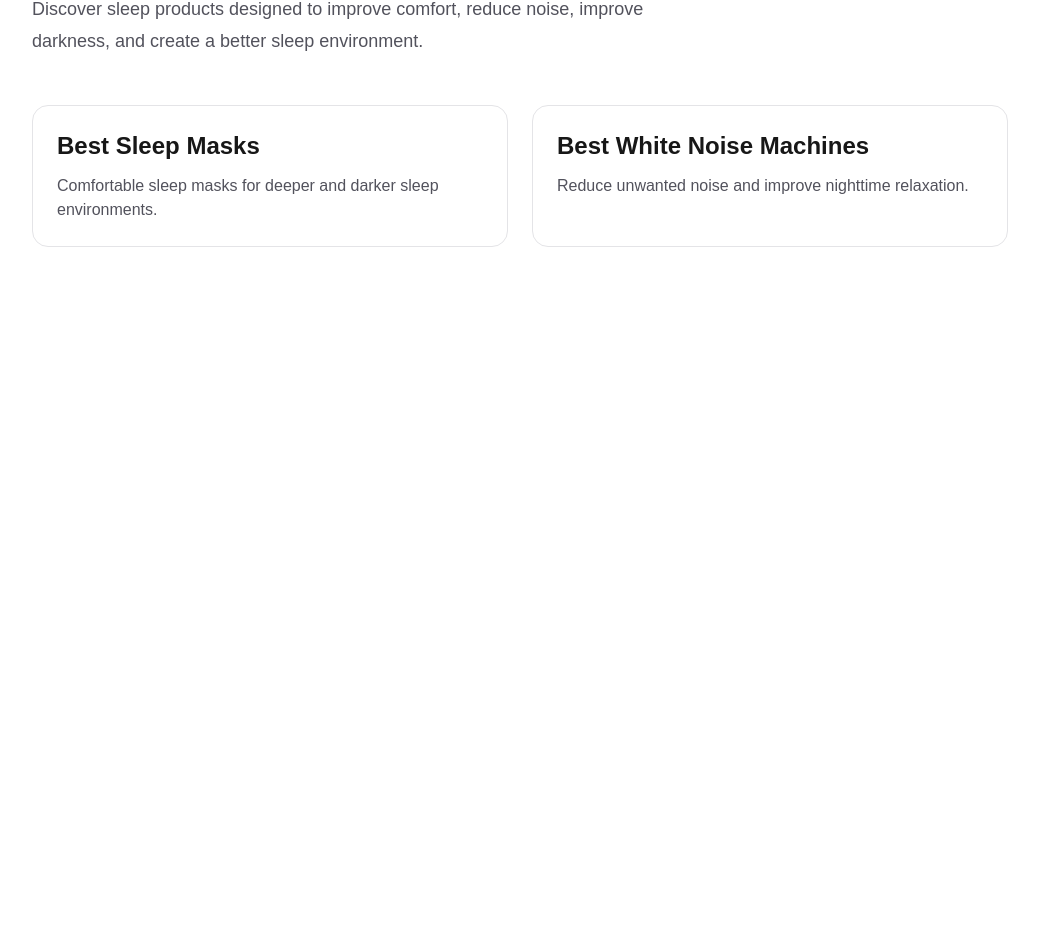
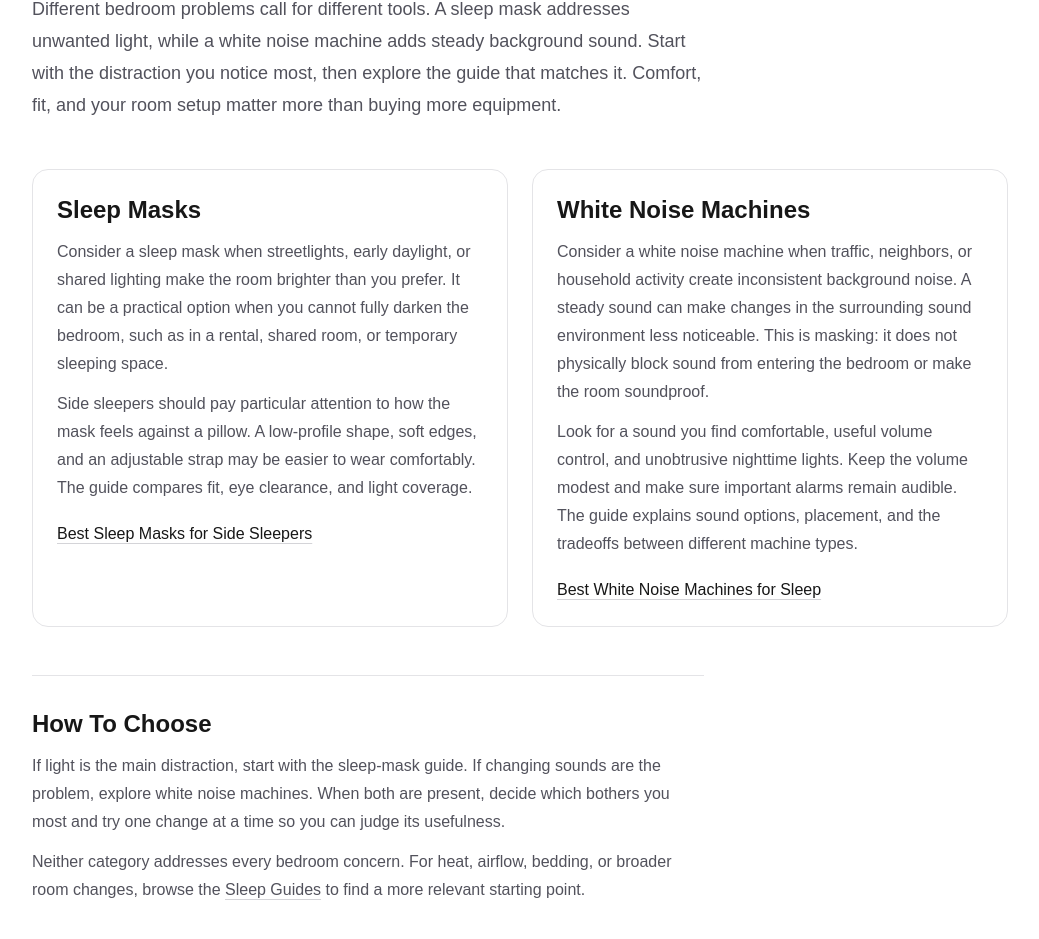
Before and after one commit to Lee-ciang/sleep-project, a Next.js app: page /best in a window 1280 px wide. Shown: the part 159-1098 px from the top of the page, without its empty margins (120-1159 px from the left). Before the commit the page ends 800 px from the top, so only its background shows below. Built offline with nearby package versions, Linux system fonts and the light colour scheme.

Commit message:
Improve best products hub for crawl experiment

```diff
--- a/app/best/page.tsx
+++ b/app/best/page.tsx
@@ -1,4 +1,6 @@
 import type { Metadata } from "next";
+import Link from "next/link";
+
 export const metadata: Metadata = {
   title: "Best Sleep Products",
   description:
@@ -22,31 +24,86 @@ export default function BestPage() {
       </h1>
 
       <p className="mt-6 max-w-2xl text-lg leading-8 text-zinc-600">
-        Discover sleep products designed to improve comfort, reduce noise,
-        improve darkness, and create a better sleep environment.
+        Different bedroom problems call for different tools. A sleep mask
+        addresses unwanted light, while a white noise machine adds steady
+        background sound. Start with the distraction you notice most, then
+        explore the guide that matches it. Comfort, fit, and your room setup
+        matter more than buying more equipment.
       </p>
 
       <div className="mt-12 grid gap-6 md:grid-cols-2">
         <article className="rounded-2xl border border-zinc-200 p-6">
           <h2 className="text-2xl font-semibold">
-            Best Sleep Masks
+            Sleep Masks
           </h2>
 
-          <p className="mt-3 text-zinc-600">
-            Comfortable sleep masks for deeper and darker sleep environments.
+          <p className="mt-3 leading-7 text-zinc-600">
+            Consider a sleep mask when streetlights, early daylight, or shared
+            lighting make the room brighter than you prefer. It can be a
+            practical option when you cannot fully darken the bedroom, such as
+            in a rental, shared room, or temporary sleeping space.
           </p>
+          <p className="mt-3 leading-7 text-zinc-600">
+            Side sleepers should pay particular attention to how the mask
+            feels against a pillow. A low-profile shape, soft edges, and an
+            adjustable strap may be easier to wear comfortably. The guide
+            compares fit, eye clearance, and light coverage.
+          </p>
+          <Link
+            href="/guides/best-sleep-masks-for-side-sleepers"
+            className="mt-5 inline-block font-medium underline decoration-zinc-300 underline-offset-4 transition hover:decoration-zinc-900 focus-visible:outline-2 focus-visible:outline-offset-4"
+          >
+            Best Sleep Masks for Side Sleepers
+          </Link>
         </article>
 
         <article className="rounded-2xl border border-zinc-200 p-6">
           <h2 className="text-2xl font-semibold">
-            Best White Noise Machines
+            White Noise Machines
           </h2>
 
-          <p className="mt-3 text-zinc-600">
-            Reduce unwanted noise and improve nighttime relaxation.
+          <p className="mt-3 leading-7 text-zinc-600">
+            Consider a white noise machine when traffic, neighbors, or
+            household activity create inconsistent background noise. A steady
+            sound can make changes in the surrounding sound environment less
+            noticeable. This is masking: it does not physically block sound
+            from entering the bedroom or make the room soundproof.
           </p>
+          <p className="mt-3 leading-7 text-zinc-600">
+            Look for a sound you find comfortable, useful volume control, and
+            unobtrusive nighttime lights. Keep the volume modest and make sure
+            important alarms remain audible. The guide explains sound options,
+            placement, and the tradeoffs between different machine types.
+          </p>
+          <Link
+            href="/guides/best-white-noise-machines-for-sleep"
+            className="mt-5 inline-block font-medium underline decoration-zinc-300 underline-offset-4 transition hover:decoration-zinc-900 focus-visible:outline-2 focus-visible:outline-offset-4"
+          >
+            Best White Noise Machines for Sleep
+          </Link>
         </article>
       </div>
+
+      <section className="mt-12 max-w-2xl border-t border-zinc-200 pt-8">
+        <h2 className="text-2xl font-semibold">How To Choose</h2>
+        <p className="mt-3 leading-7 text-zinc-600">
+          If light is the main distraction, start with the sleep-mask guide.
+          If changing sounds are the problem, explore white noise machines.
+          When both are present, decide which bothers you most and try one
+          change at a time so you can judge its usefulness.
+        </p>
+        <p className="mt-3 leading-7 text-zinc-600">
+          Neither category addresses every bedroom concern. For heat, airflow,
+          bedding, or broader room changes, browse the{" "}
+          <Link
+            href="/guides"
+            className="font-medium underline decoration-zinc-300 underline-offset-4 transition hover:decoration-zinc-900 focus-visible:outline-2 focus-visible:outline-offset-4"
+          >
+            Sleep Guides
+          </Link>{" "}
+          to find a more relevant starting point.
+        </p>
+      </section>
     </main>
   );
 }
```
